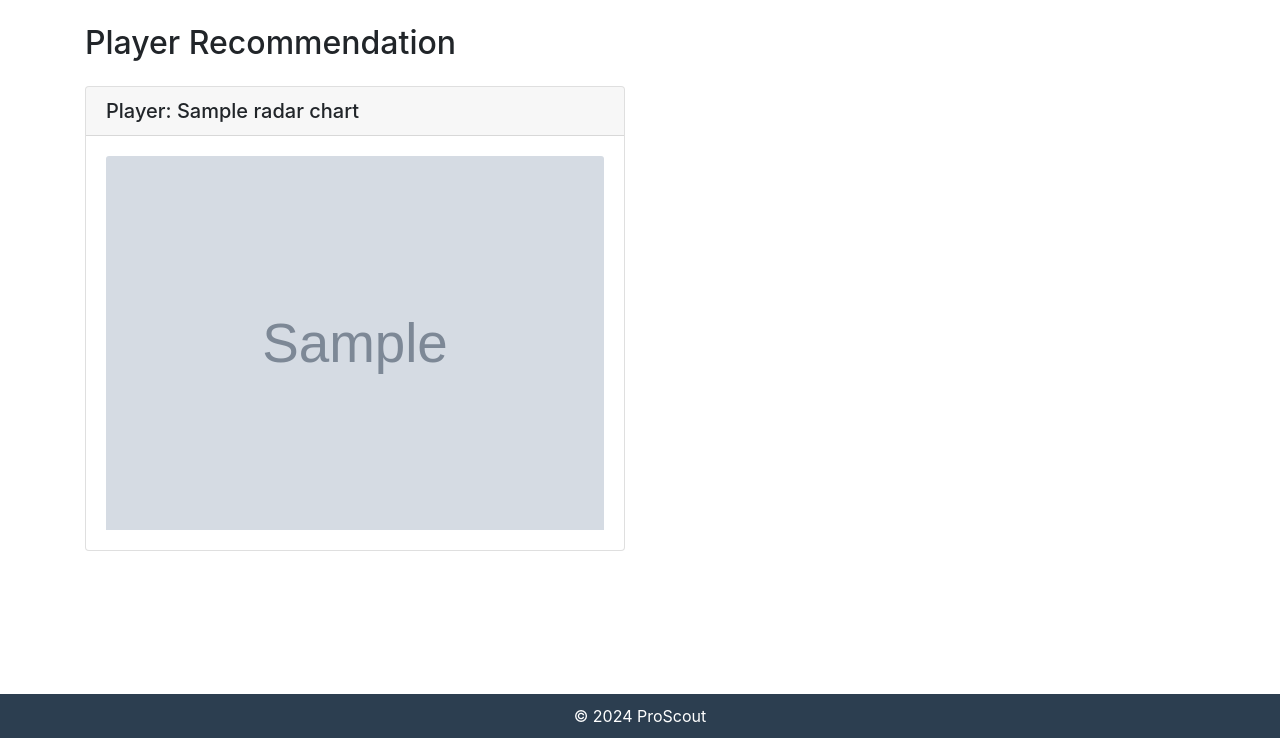
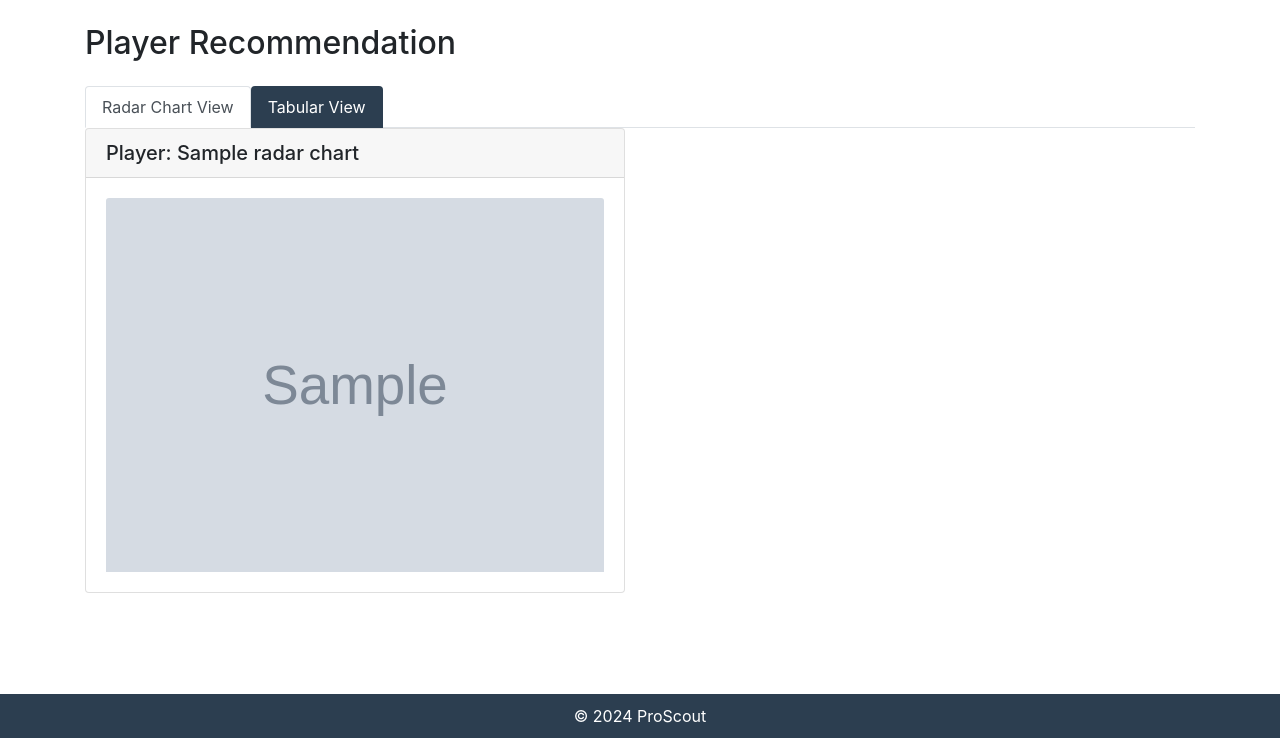
Before and after one commit to asheshh-lal/Scouting, a FastAPI app: template Scouting_app/src/templates/similar_players.html in a window 1280 px wide. Shown: the part 62-800 px from the top of the page. Run offline with FastAPI, Linux system fonts and the light colour scheme; the template is opened without the code that fills it: most values are stand-ins (such as "Sample title", 1, 10 or a date in 2020); grey boxes marked "Sample" are stand-in pictures; some libraries are stand-ins or nearby versions.

Commit message:
feat: Tabular view tabs

```diff
--- a/Scouting_app/src/templates/base.html
+++ b/Scouting_app/src/templates/base.html
@@ -36,6 +36,10 @@
             color: white;
             text-align: center;
             padding: 10px 0;
+        }
+
+        a:hover{
+            color: white;
         }
     </style>
 </head>
--- a/Scouting_app/src/templates/similar_players.html
+++ b/Scouting_app/src/templates/similar_players.html
@@ -6,17 +6,59 @@ Player Recommendation
 
 {% block content %}
 <h2 class="mt-4 mb-4">Player Recommendation</h2>
+
+<!-- Nav tabs -->
+<ul class="nav nav-tabs" id="myTab" role="tablist">
+  <li class="nav-item">
+    <a class="nav-link navbar active" id="radar-tab" data-toggle="tab" href="#radar" role="tab" aria-controls="radar" aria-selected="true">Radar Chart View</a>
+  </li>
+  <li class="nav-item">
+    <a class="nav-link navbar" id="table-tab" data-toggle="tab" href="#table" role="tab" aria-controls="table" aria-selected="false">Tabular View</a>
+  </li>
+</ul>
+
+<!-- Tab panes -->
+<div class="tab-content" id="myTabContent">
+  <!-- Radar Chart View Tab -->
+  <div class="tab-pane fade show active" id="radar" role="tabpanel" aria-labelledby="radar-tab">
     <div class="row">
       {% for player_name, img_path_for_template in radar_charts %}
       <div class="col-md-6">
         <div class="card player-card">
           <h5 class="card-header">Player: {{ player_name }}</h5>
           <div class="card-body">
-                <img src="../static/{{ img_path_for_template }}" class="card-img-top"
-                    alt="Radar Chart for {{ player_name }}">
+            <img src="../static/{{ img_path_for_template }}" class="card-img-top" alt="Radar Chart for {{ player_name }}">
           </div>
         </div>
       </div>
       {% endfor %}
     </div>
+    <div style="padding: 10px"></div>
+  </div>
+
+  <!-- Tabular View Tab -->
+  <div class="tab-pane fade" id="table" role="tabpanel" aria-labelledby="table-tab">
+    <div class="table-responsive">
+        <table class="table table-striped">
+            <thead>
+                <tr>
+                    {% for col in players.columns %}
+                        <th>{{ col }}</th>
+                    {% endfor %}
+                </tr>
+            </thead>
+            <tbody>
+                {% for player in players.iterrows() %}
+                    <tr>
+                        {% for col in players.columns %}
+                            <td>{{ player[1][col] }}</td>
+                        {% endfor %}
+                    </tr>
+                {% endfor %}
+            </tbody>
+        </table>
+    </div>
+  </div>
+</div>
+
 {% endblock %}
```
Also changed, not shown: Scouting_app/src/static/RadarChart_Amir Rrahmani.png (deleted), Scouting_app/src/static/RadarChart_Danilo Pereira.png (deleted), Scouting_app/src/static/RadarChart_Dante.png (deleted), Scouting_app/src/static/RadarChart_José Fonte.png (deleted), Scouting_app/src/static/RadarChart_Lewis Dunk.png (deleted), Scouting_app/src/static/RadarChart_Rúben Dias.png (deleted), Scouting_app/src/static/RadarChart_Sergio Ramos.png (deleted), Scouting_app/src/static/RadarChart_Tim Ream.png (deleted), Scouting_app/src/static/RadarChart_Virgil van Dijk.png (deleted), Scouting_app/src/static/RadarChart_Willi Orban.png (deleted). Lines whose indentation alone changed are shown as unchanged.
